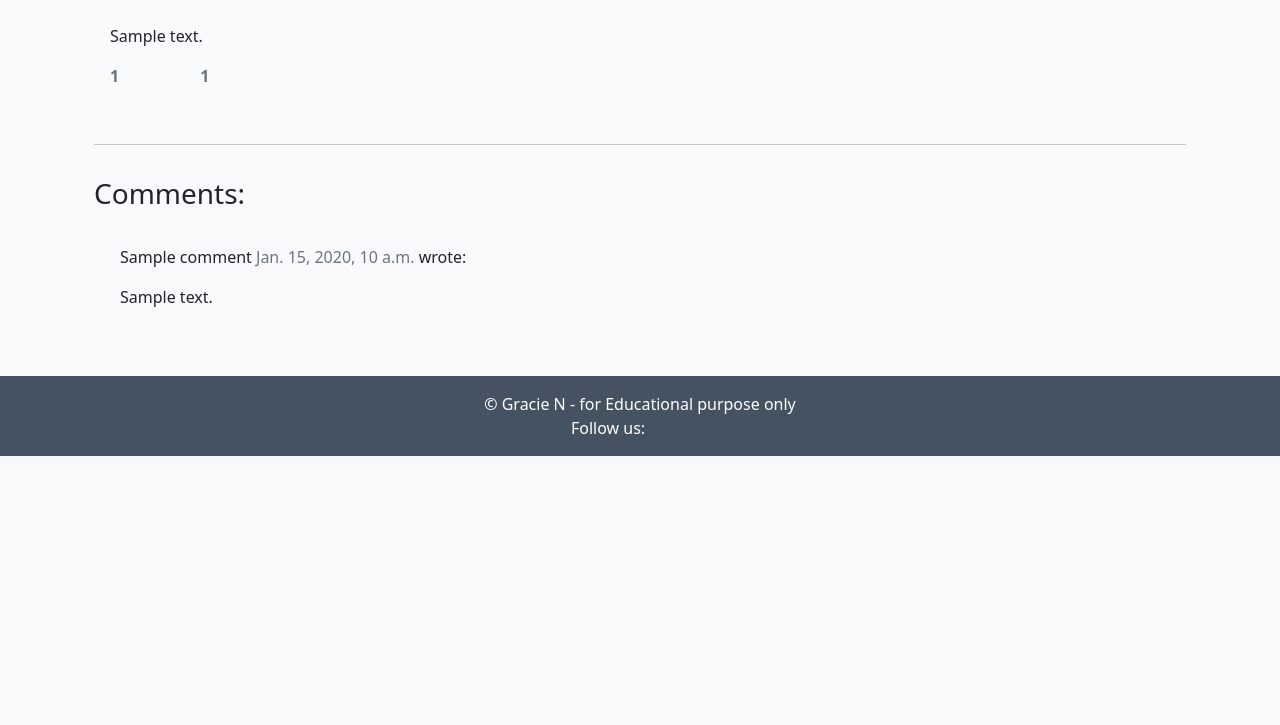
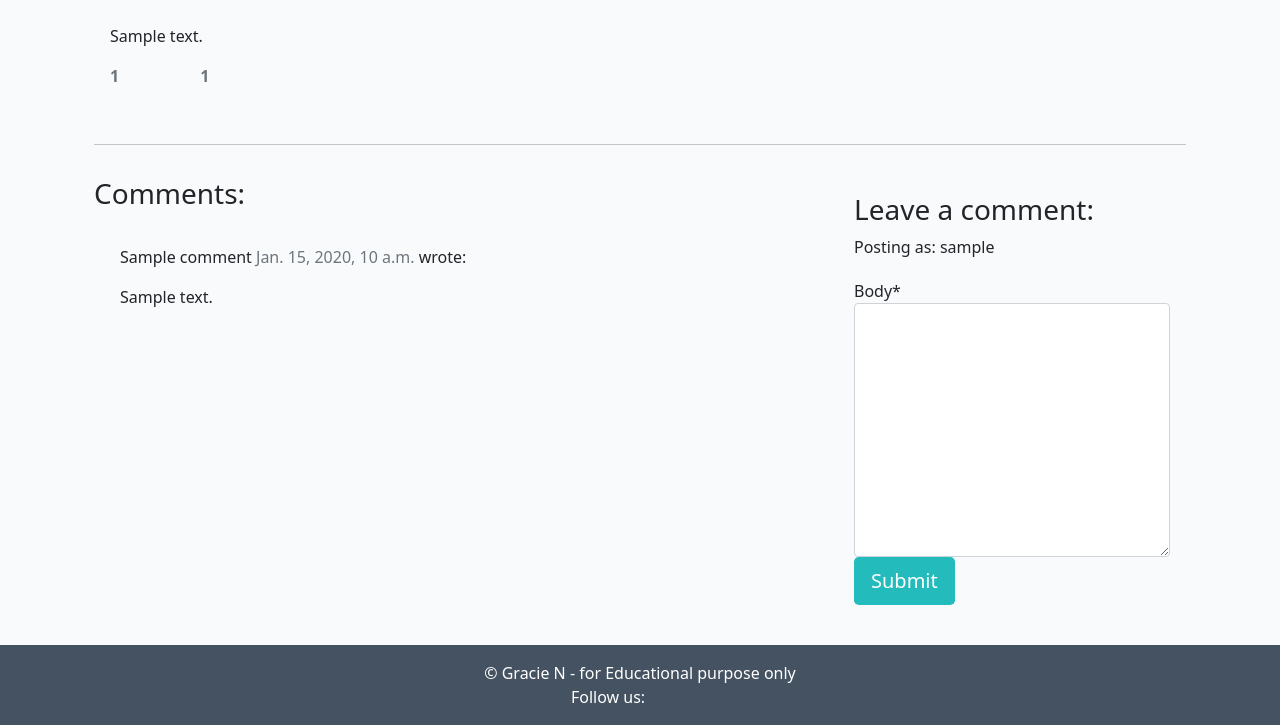
Before and after one commit to Graciekan21/django-wanderlust, a Django app: a page that uses templates/post_detail.html in a window 1280 px wide. Shown: the part 344-1069 px from the top of the page. Before the commit the page ends 800 px from the top, so only its background shows below. Run offline with Django 3.2, Linux system fonts and the light colour scheme; a user stored in the database is signed in; tables that the repository leaves empty hold one stand-in row (values such as "Sample post"); some libraries are stand-ins or nearby versions.

Commit message:
Added comment on a post

```diff
--- /dev/null
+++ b/blog/forms.py
@@ -0,0 +1,8 @@
+from .models import Comment
+from django import forms
+
+
+class CommentForm(forms.ModelForm):
+    class Meta:
+        model = Comment
+        fields = ('body',)
--- a/blog/views.py
+++ b/blog/views.py
@@ -1,6 +1,7 @@
 from django.shortcuts import render, get_object_or_404, reverse
 from django.views import generic, View
 from .models import Post
+from .forms import CommentForm
 
 
    # Function based category view
@@ -27,9 +28,11 @@ class PostDetail(View):
         return render(
             request,
             "post_detail.html",
-            {
+           {
                 "post": post,
                 "comments": comments,
-                "liked": liked
+                "commented": False,
+                "liked": liked,
+                "comment_form": CommentForm()
             },
-)
+        )
--- a/requirements.txt
+++ b/requirements.txt
@@ -4,6 +4,7 @@ dj-database-url==0.5.0
 dj3-cloudinary-storage==0.0.6
 Django==3.2.25
 django-allauth==0.57.2
+django-crispy-forms==1.14.0
 django-summernote==0.8.20.0
 gunicorn==21.2.0
 oauthlib==3.2.2
--- a/templates/post_detail.html
+++ b/templates/post_detail.html
@@ -1,5 +1,5 @@
 {% extends 'base.html' %} {% block content %}
-
+{% load crispy_forms_tags %}
 
 <div class="masthead">
     <div class="container">
@@ -78,6 +78,22 @@
         <div class="col-md-4 card mb-4  mt-3 ">
             <div class="card-body">
                 <!-- For later -->
+                {% if commented %}
+                <div class="alert alert-success" role="alert">
+                    Your comment is awaiting approval
+                </div>
+                {% else %}
+                {% if user.is_authenticated %}
+
+                <h3>Leave a comment:</h3>
+                <p>Posting as: {{ user.username }}</p>
+                <form method="post" style="margin-top: 1.3em;">
+                    {{ comment_form | crispy }}
+                    {% csrf_token %}
+                    <button type="submit" class="btn btn-signup btn-lg">Submit</button>
+                </form>
+                {% endif %}
+                {% endif %}
             </div>
         </div>
     </div>
--- a/wanderlust/settings.py
+++ b/wanderlust/settings.py
@@ -56,6 +56,7 @@ INSTALLED_APPS = [
     'django.contrib.staticfiles',
     'cloudinary',
     'django_summernote',
+    'crispy_forms',
     'blog',
 ]
 
@@ -64,7 +65,7 @@ SITE_ID = 1
 LOGIN_REDIRECT_URL = '/'
 LOGOUT_REDIRECT_URL = '/'
 
-
+CRISPY_TEMPLATE_PACK = 'bootstrap4'
 
 MIDDLEWARE = [
     'django.middleware.security.SecurityMiddleware',
```
